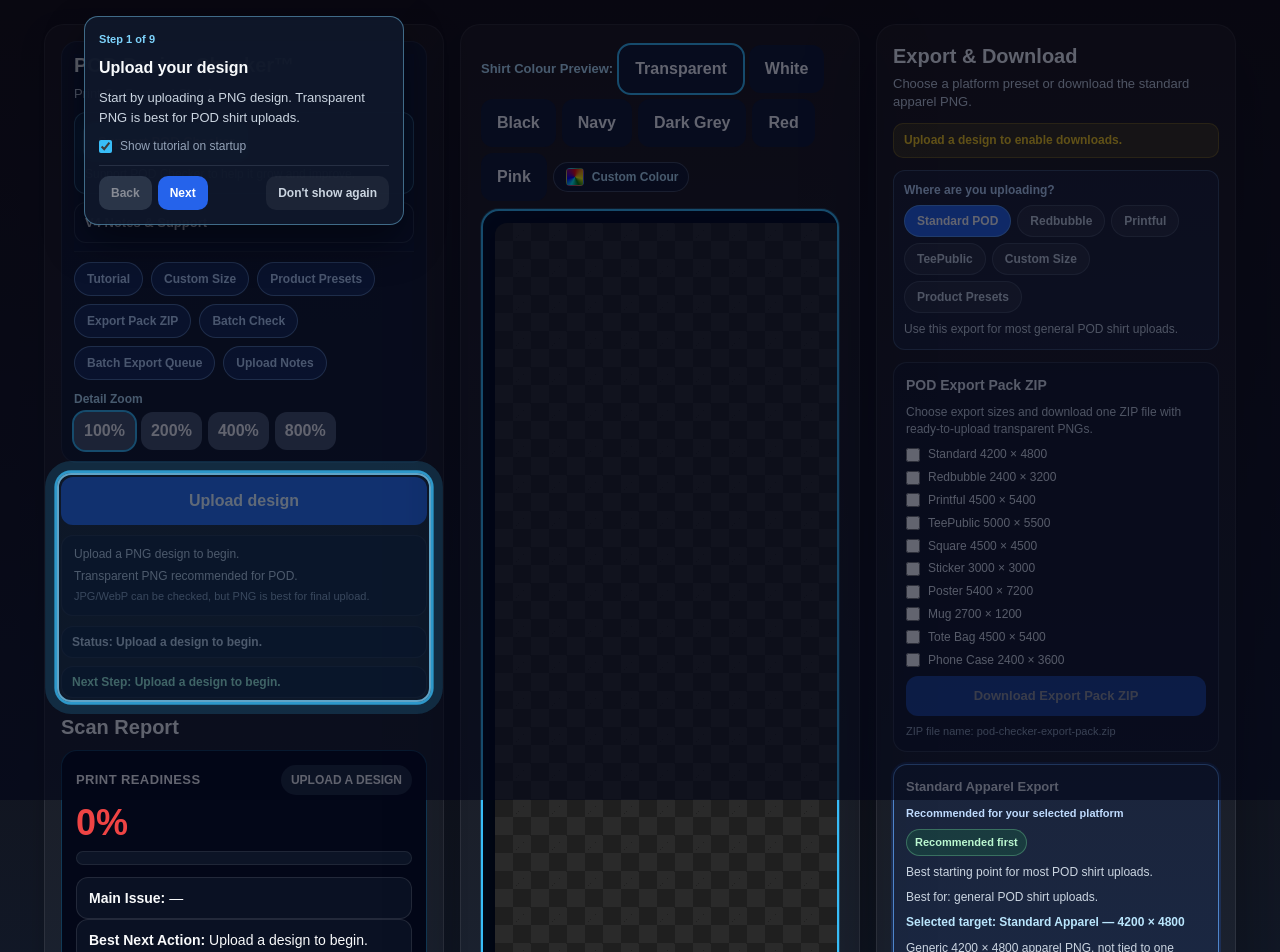
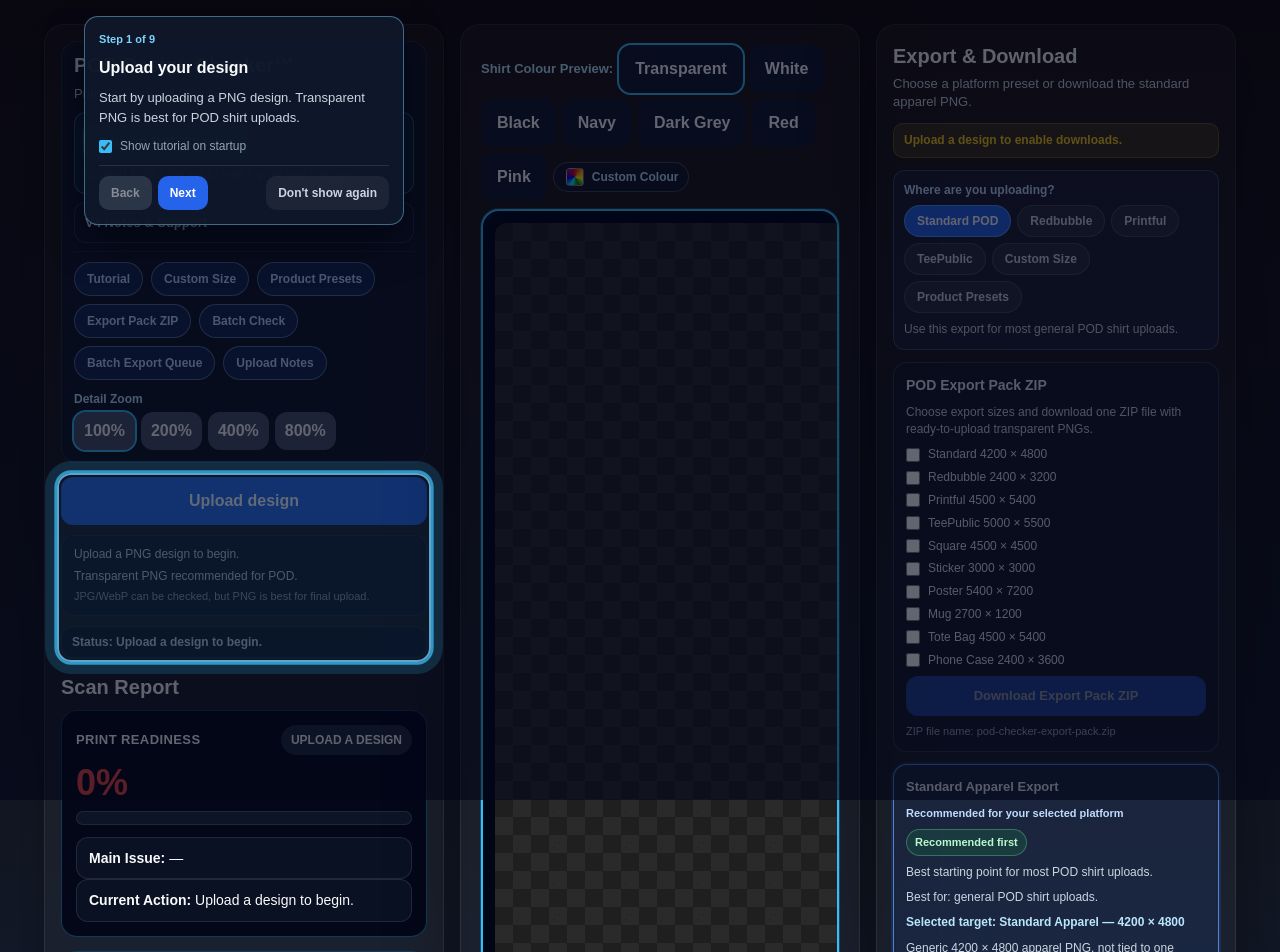
Before and after one commit to noobmacker-creator/pod-design-checker, a Next.js app: page / in a window 1280 px wide. Shown: the top 952 px of the page. Built offline with nearby package versions, Linux system fonts and the light colour scheme.

Commit message:
clean up action messaging

```diff
--- a/app/components/ScanResultsPanel.tsx
+++ b/app/components/ScanResultsPanel.tsx
@@ -70,8 +70,8 @@ function getAutoFixAppliedText(): string {
   return 'Auto Fix applied.';
 }
 
-function getAutoFixNextStepText(): string {
-  return 'Review the preview, then download your fixed PNG.';
+function getAutoFixHelperText(): string {
+  return 'Review the preview first.';
 }
 
 function getFixedDownloadButtonText(
@@ -357,32 +357,6 @@ export default function ScanResultsPanel({
     return { key: bestKey, item: bestItem };
   };
 
-  const actionByIssue: Record<string, string> = {
-    'Solid Background Box Risk':
-      'Use a transparent PNG or remove the solid rectangle background before uploading.',
-    'White Background Risk': 'Use a transparent PNG before uploading to dark shirts.',
-    'Fake Transparency Background':
-      'Replace the fake checkerboard background with real transparency.',
-    'File Type Risk': 'Use a transparent PNG source file for best POD results.',
-    'Aspect Ratio': 'Use the fixed export so the design fits the POD canvas correctly.',
-    'Cut-Off Edge Risk':
-      'Use the original uncropped artwork or add transparent space around the design.',
-    'Artwork Near Canvas Edge':
-      'Run Auto Fix to add safer breathing room around the design, then download the fixed PNG.',
-    'Empty Padding Risk': 'Crop empty space or use Auto Fix before uploading.',
-    'Uneven Padding Risk': 'Center the artwork or crop the file more evenly.',
-    'Design Too Small': 'Use Auto Fix or upload a larger artwork source.',
-    'Print Safety Border': 'Use Auto Fix to move the artwork inside the safe print area.',
-    'White Edge / Halo Risk': 'Clean the design edges before uploading to dark shirts.',
-    'Compression Artifact Risk': 'Use a cleaner PNG source before uploading.',
-    'Low Contrast Risk': 'Increase contrast so details print clearly.',
-    'Line Thickness': 'Thicken fine lines before printing.',
-    'Stray Speck Check':
-      'Remove unwanted floating marks from empty transparent areas before upload.',
-    'Off-Center Design': 'Use Auto Fix to center the artwork.',
-    'Artwork Size': 'Check the artwork size before upload.',
-  };
-
   const mainPick = criticalActive.length
     ? pickMainIssue(criticalActive)
     : warningActive.length
@@ -413,13 +387,32 @@ export default function ScanResultsPanel({
     ? 'Placement and sizing issues handled'
     : 'No major issue found.';
 
-  const nextStep = !img
+  const shortActionByIssue: Record<string, string> = {
+    'Solid Background Box Risk': 'Fix source file',
+    'White Background Risk': 'Use transparent PNG',
+    'Fake Transparency Background': 'Fix fake transparency',
+    'File Type Risk': 'Use PNG source file',
+    'Aspect Ratio': 'Use fixed export',
+    'White Edge / Halo Risk': 'Clean design edges',
+    'Compression Artifact Risk': 'Use cleaner PNG',
+    'Low Contrast Risk': 'Increase contrast',
+    'Line Thickness': 'Thicken fine lines',
+    'Stray Speck Check': 'Remove stray marks',
+    'Artwork Size': 'Review artwork size',
+  };
+
+  const currentAction = !img
     ? 'Upload a design to begin.'
     : mainPick.item
-    ? actionByIssue[mainPick.key ?? ''] ?? 'Review the highlighted issue before uploading.'
+    ? isAutoFixableLabel(mainPick.key ?? mainPick.item.label)
+      ? 'Run Auto Fix'
+      : shortActionByIssue[mainPick.key ?? ''] ?? 'Review scan results'
     : autoFixApplied
     ? getPostAutoFixDownloadText()
     : 'Download and upload.';
+
+  const currentActionHelper =
+    autoFixApplied && !mainPick.item ? getAutoFixHelperText() : null;
 
   // Manual Fix Guidance: issues Auto Fix CANNOT solve need a source-file/manual fix.
   // (autoFixableIssues is defined near the top with the Auto Fix detection.)
@@ -891,29 +884,6 @@ export default function ScanResultsPanel({
             </div>
           ) : null}
 
-          <div
-            style={{
-              padding: '6px 10px',
-              borderRadius: 12,
-              background: 'rgba(15,23,42,0.82)',
-              border: '1px solid rgba(255,255,255,0.08)',
-              color: '#a7f3d0',
-              fontSize: 12,
-              fontWeight: 700,
-              width: '100%',
-              boxSizing: 'border-box',
-            }}
-          >
-            Next Step:{' '}
-            {downloadMessage.includes('Download ready')
-              ? 'Upload this fixed PNG to your POD platform, or check another design.'
-              : autoFixApplied
-              ? getAutoFixNextStepText()
-              : !img
-              ? 'Upload a design to begin.'
-              : 'Review the scan results.'}
-          </div>
-
           {img && handleResetDesign ? (
             <button
               onClick={handleResetDesign}
@@ -1031,7 +1001,12 @@ export default function ScanResultsPanel({
               lineHeight: 1.45,
             }}
           >
-            <span style={{ fontWeight: 800 }}>Best Next Action:</span> {nextStep}
+            <span style={{ fontWeight: 800 }}>Current Action:</span> {currentAction}
+            {currentActionHelper ? (
+              <div style={{ fontSize: 12, color: '#94a3b8', marginTop: 6, fontWeight: 500 }}>
+                {currentActionHelper}
+              </div>
+            ) : null}
           </div>
 
           {img &&
@@ -1110,8 +1085,8 @@ export default function ScanResultsPanel({
                 gap: 8,
               }}
             >
-              <div style={{ fontSize: 13, lineHeight: 1.45, color: '#7dd3fc', fontWeight: 700 }}>
-                {getAutoFixAppliedText()} {getAutoFixNextStepText()}
+              <div style={{ fontSize: 12, lineHeight: 1.45, color: '#94a3b8' }}>
+                {getAutoFixHelperText()}
               </div>
               <button
                 type="button"
@@ -1133,6 +1108,11 @@ export default function ScanResultsPanel({
               >
                 {getFixedDownloadButtonText(uploadTarget)}
               </button>
+              {uploadTarget === 'standard' ? (
+                <div style={{ fontSize: 11, color: '#64748b', lineHeight: 1.4 }}>
+                  Exports as 4200 × 4800 transparent PNG.
+                </div>
+              ) : null}
 
               {autoFixHandledLabels.length > 0 ? (
                 <div style={{ display: 'grid', gap: 4 }}>
```
